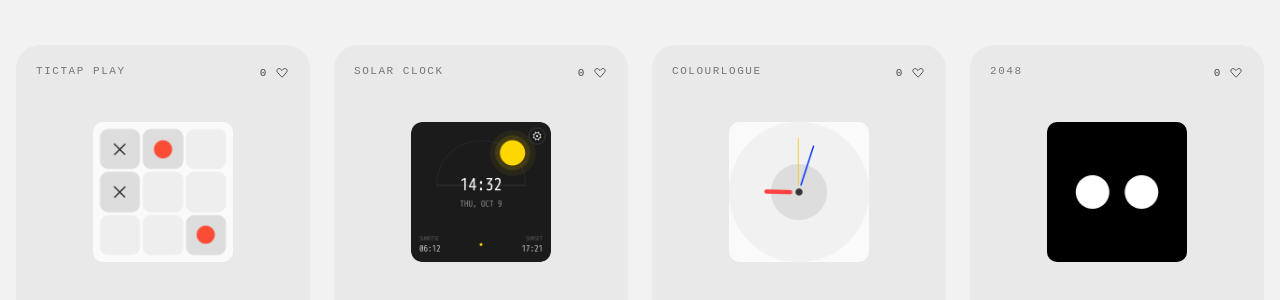
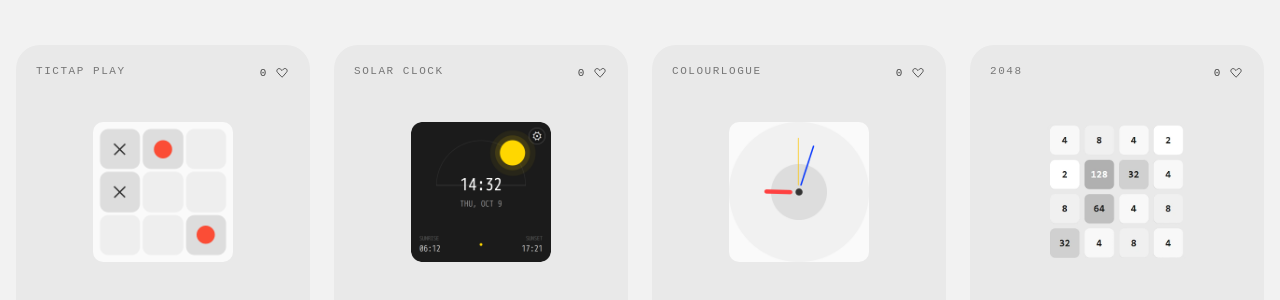
Before and after one commit to sreemanrp/Playground, a plain HTML site: page index.html in a window 1280 px wide. Shown: the part 51-351 px from the top of the page. Drawn offline with Linux system fonts and the light colour scheme; grey boxes are pictures that could not be loaded.

Commit message:
Replace Big Eyes image with 2048 image

```diff
--- a/index.html
+++ b/index.html
@@ -308,7 +308,7 @@
         </span>
       </div>
       <div class="icon-wrapper">
-        <img class="card-image" src="./assets/images/Big Eyes.webp" alt="Card Image">
+        <img class="card-image" src="./assets/images/2048.webp" alt="Card Image">
       </div>
       <div class="card-footer">
         <img class="avatar" src="https://github.com/l0kireddy.png" alt="Avatar">
```
